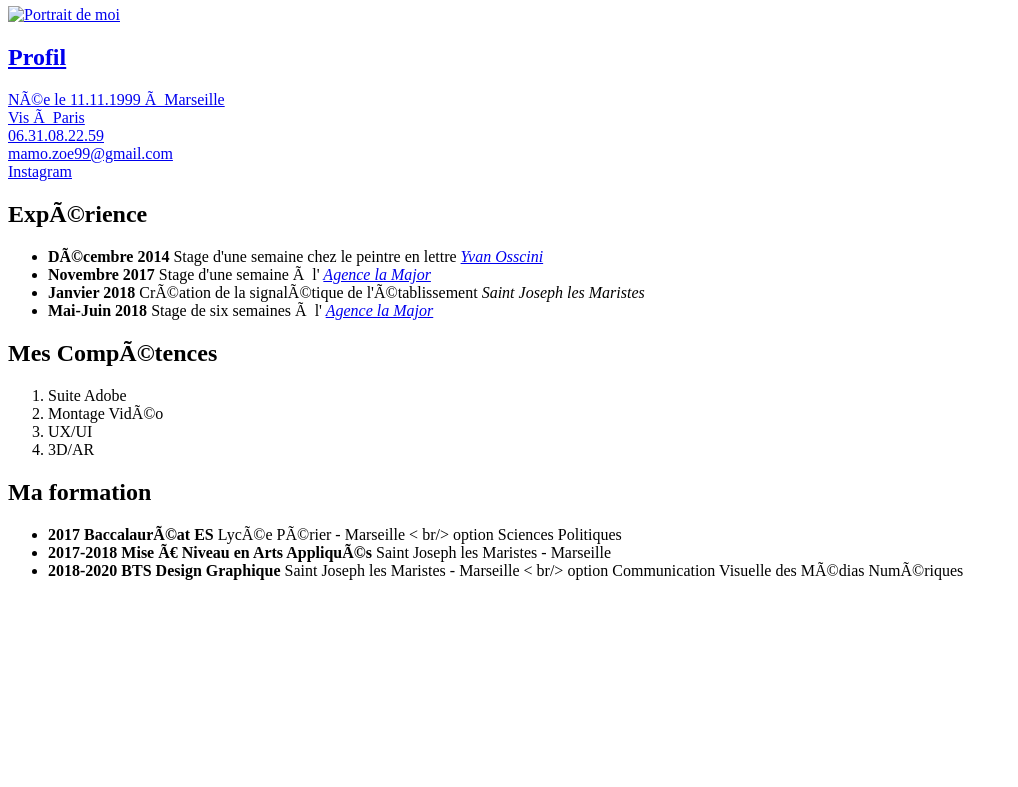
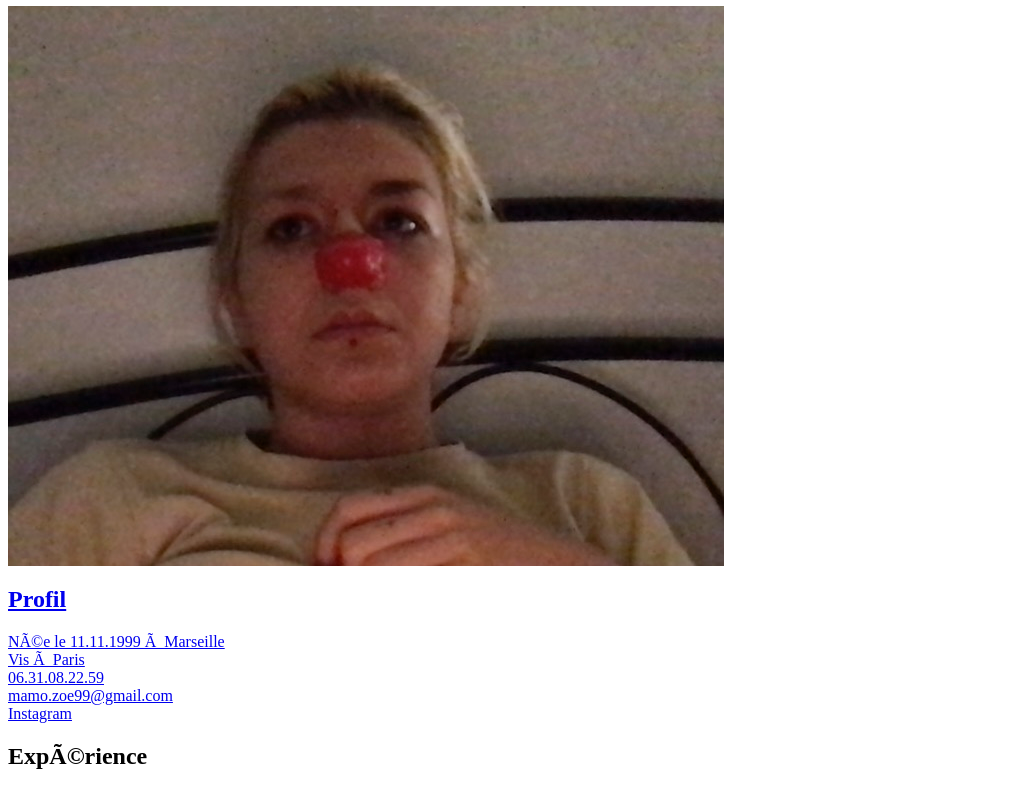
Before and after one commit to abwar/CV, a plain HTML site: page index.html in a window 1280 px wide. Shown: the part 60-847 px from the top of the page, without its empty margins (0-1018 px from the left). Before the commit the page ends 800 px from the top, so only its background shows below. Drawn offline with Linux system fonts and the light colour scheme.

Commit message:
commit git

```diff
--- a/index.html
+++ b/index.html
@@ -7,7 +7,7 @@
 <body>
 <h1> Zoé Mamo </h1>
 
-<p><a href="images/photo2moi.jpg"><img src="images/photo2moi.jpg" alt="Portrait de moi" title="Cliquez pour aggrandir" /></p>
+<p><a href="image/photo2moi.jpg"><img src="image/photo2moi.jpg" alt="Portrait de moi" title="Cliquez pour aggrandir" /></p>
 
 <h2> Profil </h2>
 <p>
```
